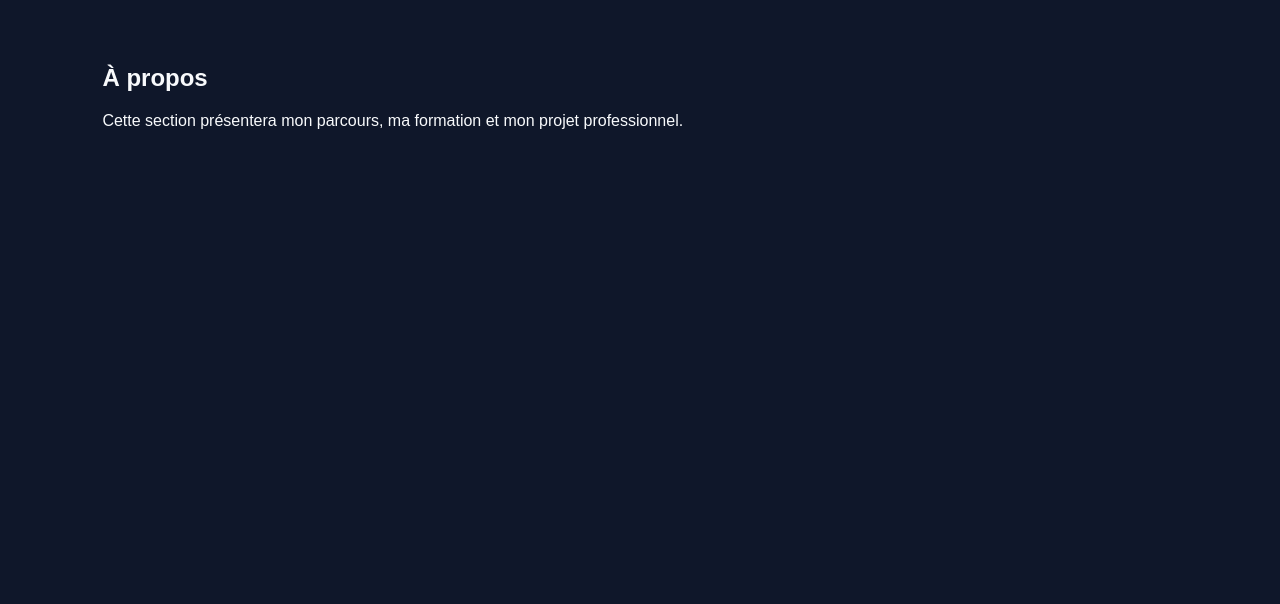
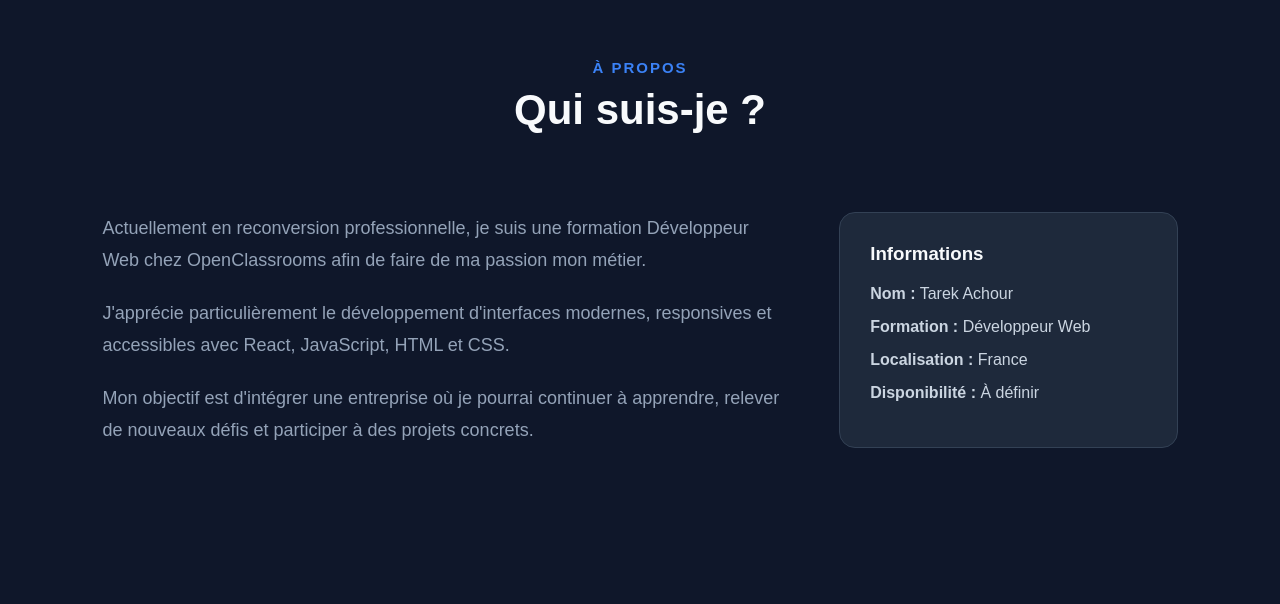
Before and after one commit to Tachour/Projet-12-OpenClassrooms-Portfolio, a React app: page / in a window 1280 px wide. Shown: the part 876-1480 px from the top of the page. Built offline with nearby package versions, Linux system fonts and the light colour scheme; the HTML template or start-up script is replaced by a standard one.

Commit message:
ajout de la section About

```diff
--- a/src/components/About/About.css
+++ b/src/components/About/About.css
@@ -1,4 +1,49 @@
-section {
-  min-height: 100vh;
-  padding: 120px 8% 60px;
+.about {
+  padding: 120px 8%;
 }
+
+.about__content {
+  display: grid;
+  grid-template-columns: 2fr 1fr;
+  gap: 60px;
+  align-items: center;
+
+  max-width: 1200px;
+  margin: auto;
+}
+
+.about__text p {
+  margin-bottom: 20px;
+
+  color: #94a3b8;
+  font-size: 18px;
+  line-height: 1.8;
+}
+
+.about__card {
+  padding: 30px;
+  border: 1px solid #334155;
+  border-radius: 16px;
+
+  background: #1e293b;
+}
+
+.about__card h3 {
+  margin-top: 0;
+  margin-bottom: 20px;
+
+  color: #f8fafc;
+}
+
+.about__card ul {
+  margin: 0;
+  padding: 0;
+
+  list-style: none;
+}
+
+.about__card li {
+  margin-bottom: 15px;
+
+  color: #cbd5e1;
+}
--- a/src/components/About/About.jsx
+++ b/src/components/About/About.jsx
@@ -1,14 +1,45 @@
 import "./About.css";
+import SectionTitle from "../ui/SectionTitle/SectionTitle";
 
 function About() {
   return (
     <section className="about" id="about">
-      <h2>À propos</h2>
+      <SectionTitle
+        subtitle="À propos"
+        title="Qui suis-je ?"
+      />
 
-      <p>
-        Cette section présentera mon parcours, ma formation et mon projet
-        professionnel.
-      </p>
+      <div className="about__content">
+        <div className="about__text">
+          <p>
+            Actuellement en reconversion professionnelle, je suis une formation
+            Développeur Web chez OpenClassrooms afin de faire de ma passion mon
+            métier.
+          </p>
+
+          <p>
+            J'apprécie particulièrement le développement d'interfaces modernes,
+            responsives et accessibles avec React, JavaScript, HTML et CSS.
+          </p>
+
+          <p>
+            Mon objectif est d'intégrer une entreprise où je pourrai continuer
+            à apprendre, relever de nouveaux défis et participer à des projets
+            concrets.
+          </p>
+        </div>
+
+        <div className="about__card">
+          <h3>Informations</h3>
+
+          <ul>
+            <li><strong>Nom :</strong> Tarek Achour</li>
+            <li><strong>Formation :</strong> Développeur Web</li>
+            <li><strong>Localisation :</strong> France</li>
+            <li><strong>Disponibilité :</strong> À définir</li>
+          </ul>
+        </div>
+      </div>
     </section>
   );
 }
--- /dev/null
+++ b/src/components/ui/SectionTitle/SectionTitle.css
@@ -0,0 +1,21 @@
+.section-title {
+  margin-bottom: 60px;
+  text-align: center;
+}
+
+.section-title__subtitle {
+  margin-bottom: 10px;
+
+  color: #3b82f6;
+  font-size: 15px;
+  font-weight: 600;
+  letter-spacing: 2px;
+  text-transform: uppercase;
+}
+
+.section-title__title {
+  margin: 0;
+
+  color: #f8fafc;
+  font-size: 42px;
+}
--- /dev/null
+++ b/src/components/ui/SectionTitle/SectionTitle.jsx
@@ -0,0 +1,13 @@
+import "./SectionTitle.css";
+
+function SectionTitle({ title, subtitle }) {
+  return (
+    <div className="section-title">
+      <p className="section-title__subtitle">{subtitle}</p>
+
+      <h2 className="section-title__title">{title}</h2>
+    </div>
+  );
+}
+
+export default SectionTitle;
```
